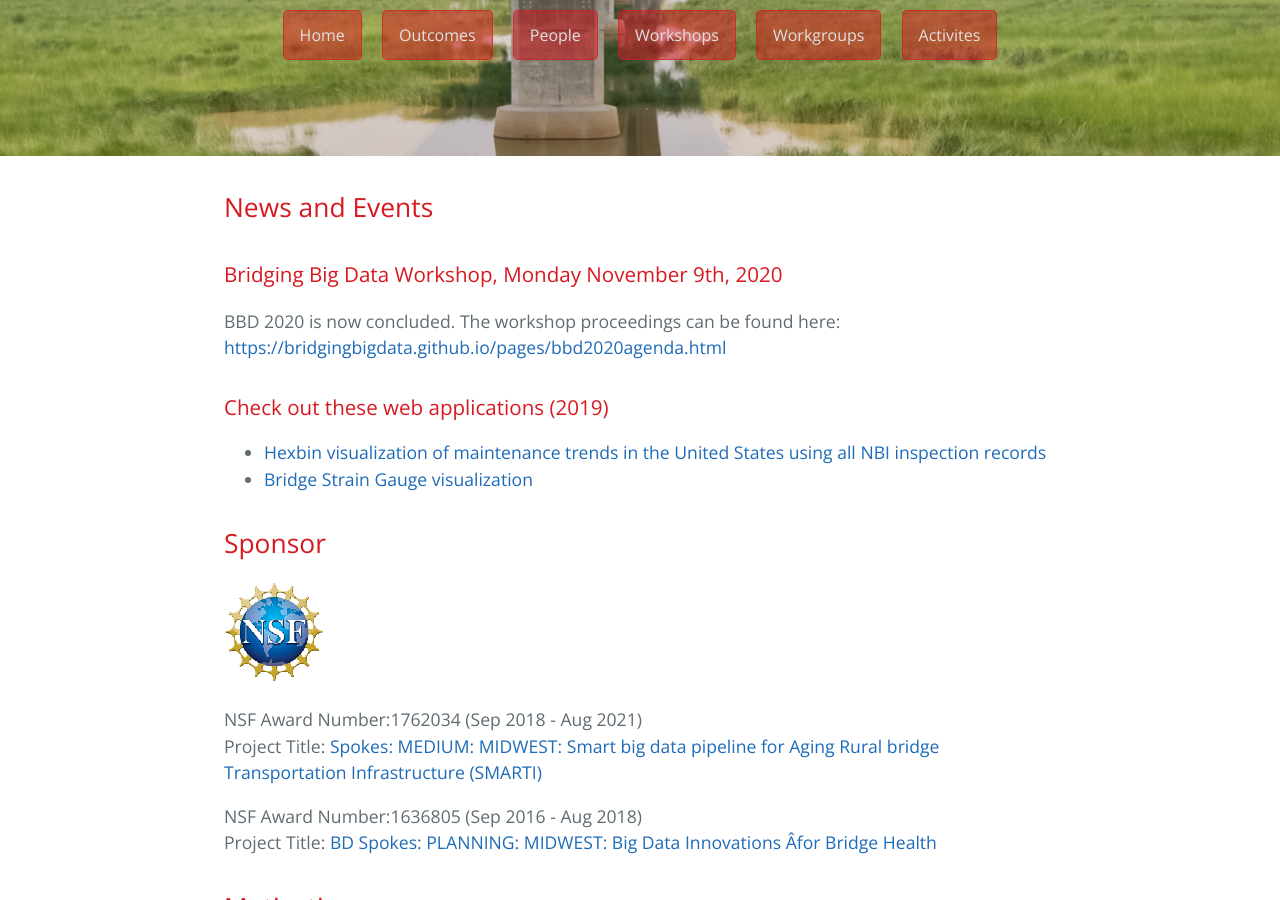
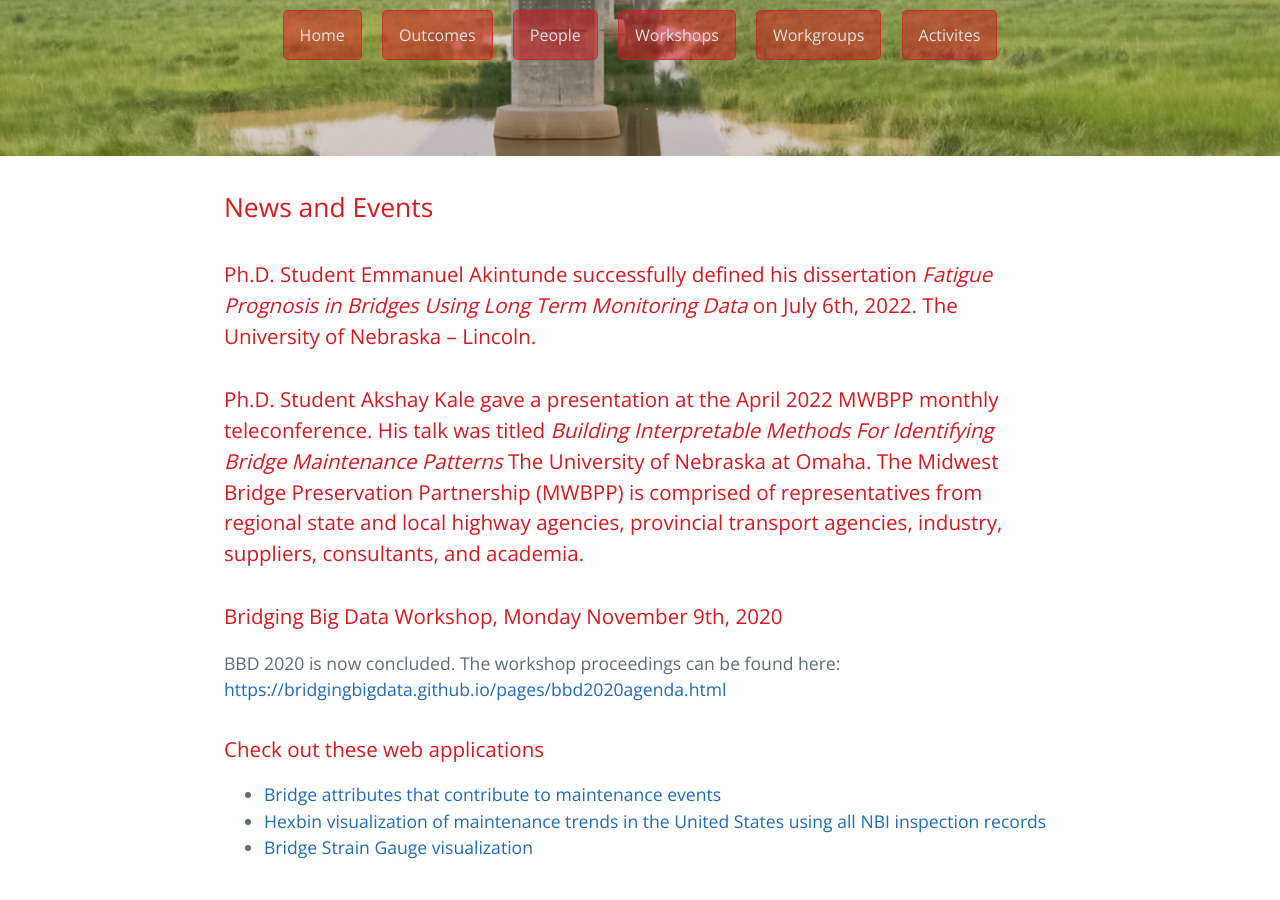
Before and after one commit to BridgingBigData/BridgingBigData.github.io, a Jekyll site: the page built from index.md, in a window 1280 px wide and 900 px high, scrolled down 227 px. Built offline with Jekyll 4.4.1, drawn with Linux system fonts in a browser that asks for light colours.

Commit message:
Update index.md

```diff
--- a/index.md
+++ b/index.md
@@ -6,10 +6,15 @@ description: Bridging Big Data Project site
 
 ## News and Events
 
+### Ph.D. Student Emmanuel Akintunde successfully defined his dissertation _Fatigue Prognosis in Bridges Using Long Term Monitoring Data_ on July 6th, 2022. The University of Nebraska – Lincoln.
+
+### Ph.D. Student Akshay Kale gave a presentation at the April 2022 MWBPP monthly teleconference. His talk was titled _Building Interpretable Methods For Identifying Bridge Maintenance Patterns_ The University of Nebraska at Omaha. The Midwest Bridge Preservation Partnership (MWBPP) is comprised of representatives from regional state and local highway agencies, provincial transport agencies, industry, suppliers, consultants, and academia.
+
 ### Bridging Big Data Workshop, Monday November 9th, 2020
 BBD 2020 is now concluded. The workshop proceedings can be found here: [https://bridgingbigdata.github.io/pages/bbd2020agenda.html](https://bridgingbigdata.github.io/pages/bbd2020agenda.html)
 
-### Check out these web applications (2019)
+### Check out these web applications
+- [Bridge attributes that contribute to maintenance events](https://repairs.ricks.io)
 - [Hexbin visualization of maintenance trends in the United States using all NBI inspection records](https://ricksteam.github.io/stateVisualization/Grid.html)
 - [Bridge Strain Gauge visualization](https://bit.ly/bridgestrain)
 
```
